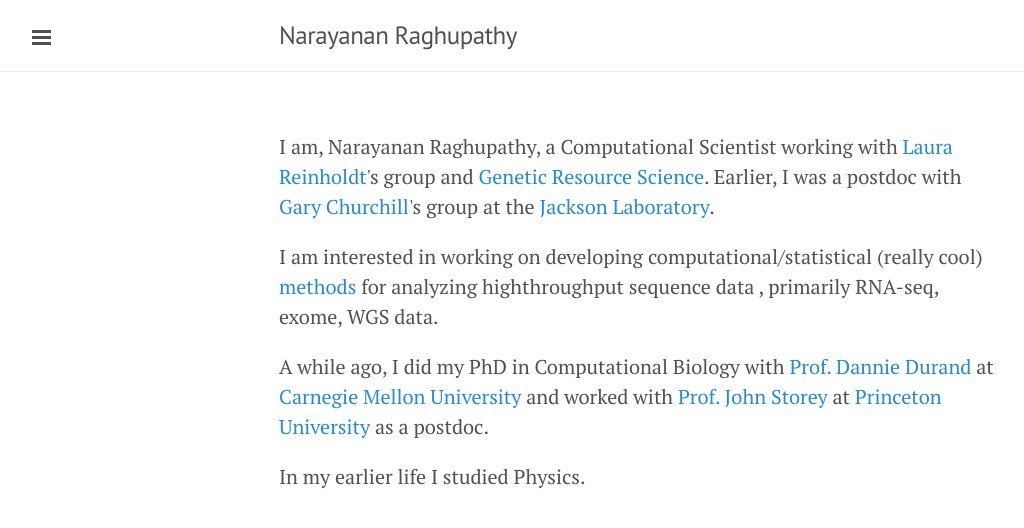
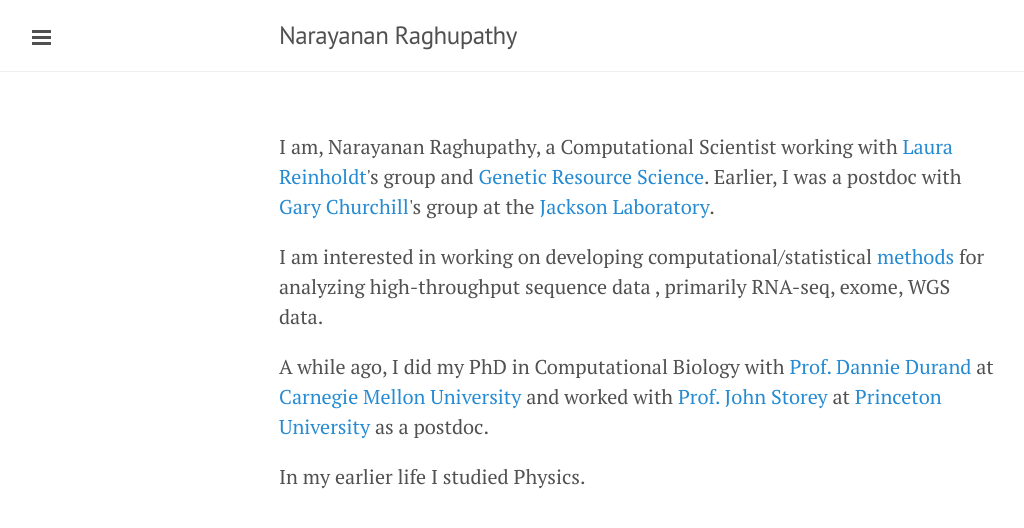
Before and after one commit to narayananr/narayananr.github.io, a Jekyll site: the page built from index.html, in a window 1280 px wide. Shown: the top 528 px of the page, without its empty margins (1-1025 px from the left). Built offline with Jekyll 4.4.1, drawn with Linux system fonts in a browser that asks for light colours; Markdown is read by kramdown in place of the engine named in the settings; the list of posts is cut into pages by our own code.

Commit message:
updated info

```diff
--- a/index.html
+++ b/index.html
@@ -4,7 +4,7 @@ layout: default
 
 <p>I am, Narayanan Raghupathy, a Computational Scientist working with <a href="https://www.jax.org/research-and-faculty/faculty/research-scientists/laura-reinholdt">Laura Reinholdt</a>'s group and <a href="https://www.jax.org/research-and-faculty/tools/genetic-resource-science"> Genetic Resource Science</a>. Earlier, I was a postdoc with <a href="http://churchill.jax.org">Gary Churchill</a>'s group at the <a href="http://www.jax.org">Jackson Laboratory</a>.
 
-<p> I am interested in working on developing computational/statistical (really cool) <a href="http://narayananr.github.io/research/">methods</a> for analyzing highthroughput sequence data , primarily RNA-seq, exome, WGS data.
+<p> I am interested in working on developing computational/statistical <a href="http://narayananr.github.io/research/">methods</a> for analyzing high-throughput sequence data , primarily RNA-seq, exome, WGS data.
 
 <p>A while ago, I did my PhD in Computational Biology with <a href="http://www.cs.cmu.edu/~durand">Prof. Dannie Durand </a> at <a href="http://www.cmu.edu"> Carnegie Mellon University</a> and worked with <a href="http://www.genomine.org/"> Prof. John Storey</a> at <a href="http://www.princeton.edu">Princeton University</a> as a postdoc.</p>
 
```
